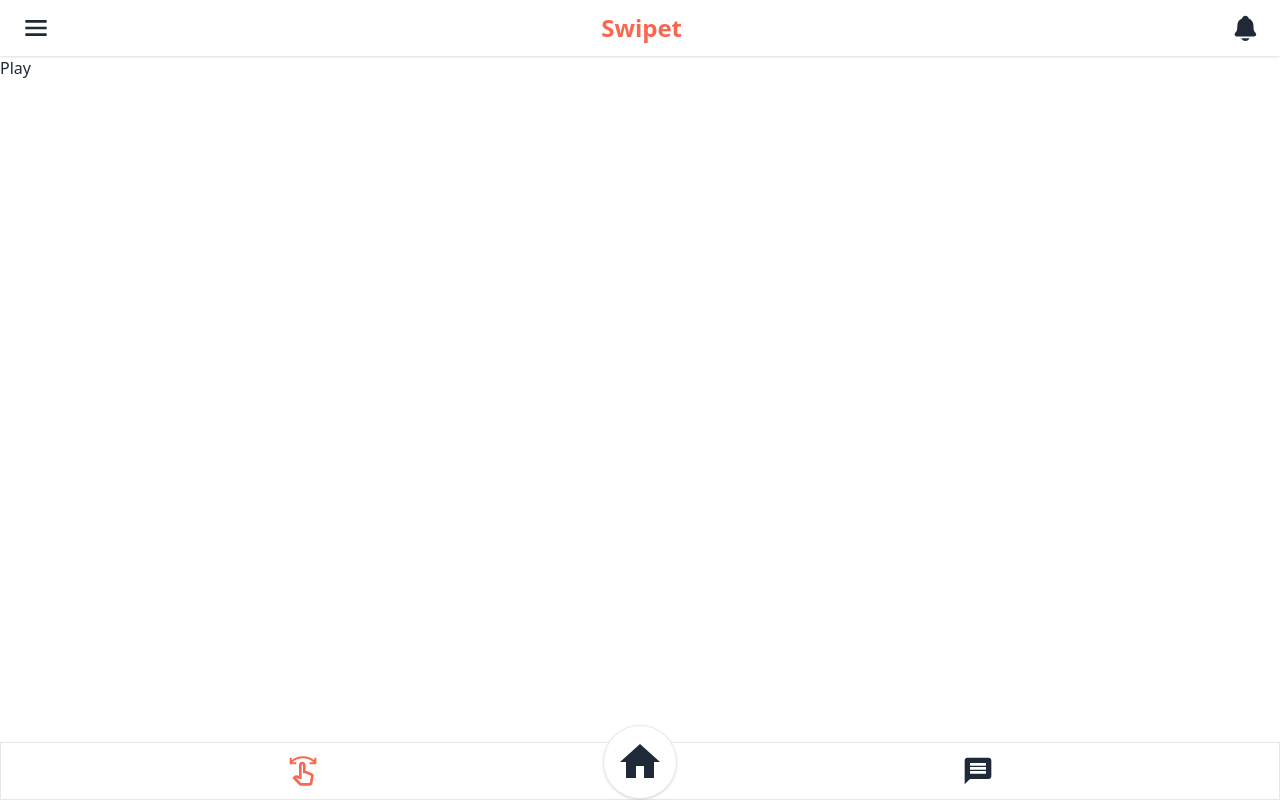
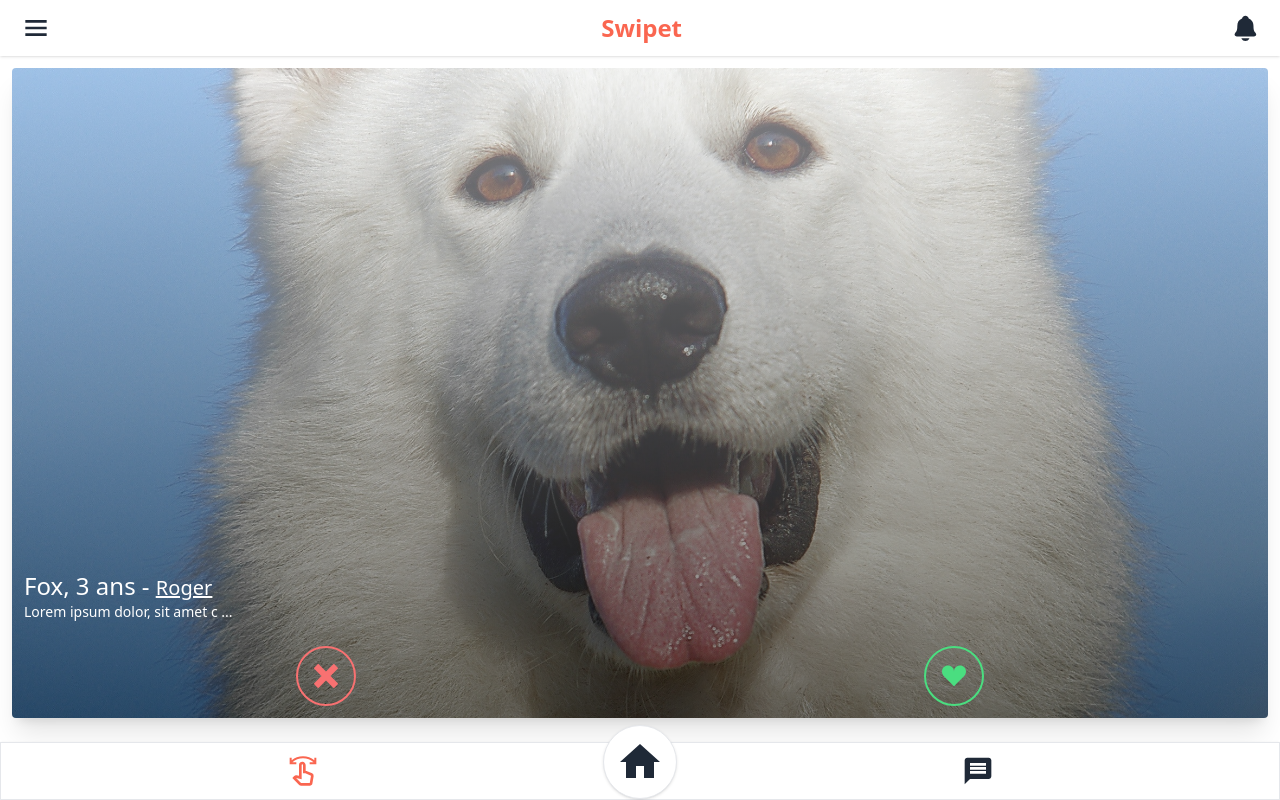
Before and after one commit to JMarchandev/swipter-v2-client, a React (Create React App) app: page /play in a window 1280 px wide. Built offline with nearby package versions, Linux system fonts and the light colour scheme; the HTML template or start-up script is replaced by a standard one.

Commit message:
feat: prepare play page

```diff
--- /dev/null
+++ b/src/components/play/actionButtons.tsx
@@ -0,0 +1,17 @@
+import { BsSuitHeartFill } from "react-icons/bs";
+import { ImCross } from "react-icons/im";
+
+export const ActionButtons = () => {
+  return (
+    <div className="flex justify-around">
+      <div className="w-15 h-15 border-2 border-red-400 m-3 rounded-full">
+        <ImCross size={"2rem"} className="m-3 p-1 text-red-400" />
+      </div>
+      <div className="w-15 h-15 border-2 border-green-400 m-3 rounded-full">
+        <BsSuitHeartFill size={"2rem"} className="m-3 p-1 text-green-400" />
+      </div>
+    </div>
+  );
+};
+
+export default ActionButtons;
--- /dev/null
+++ b/src/components/play/petInformations.tsx
@@ -0,0 +1,29 @@
+import { Link } from "react-router-dom";
+
+type Props = {
+  name: string;
+  age: number;
+  description: string;
+  owner: string;
+};
+
+export const PetInformations = ({ name, description, age, owner }: Props) => {
+  const petNameRow = `${name}, ${age} ${age > 1 ? "ans" : "an"}`;
+
+  const petDescriptionRow = `${description.slice(0, 29)} ${
+    description.length > 30 && "..."
+  }`;
+  return (
+    <div className="text-white mx-3">
+      <h3 className="text-2xl">
+        {petNameRow} -{" "}
+        <span className="underline text-xl">
+          <Link to="/auth">{owner}</Link>
+        </span>
+      </h3>
+      <p className="text-sm text-base-500 mb-3">{petDescriptionRow}</p>
+    </div>
+  );
+};
+
+export default PetInformations;
--- a/src/pages/play/index.tsx
+++ b/src/pages/play/index.tsx
@@ -1,9 +1,27 @@
+import ActionButtons from "../../components/play/actionButtons";
 import Layout from "../../layout";
+import PetInformations from "../../components/play/petInformations";
+import dog1 from "../../assets/images/play/dog1.jpg";
 
 export const Play = () => {
   return (
     <Layout>
-      <>Play</>
+      <div
+        style={{
+          minHeight: window.innerHeight - 2 * 75,
+          maxHeight: window.innerHeight - 2 * 75,
+          backgroundImage: `linear-gradient(to bottom, rgba(245, 246, 252, 0.52), rgba(0, 0, 0, 0.52)), url(${dog1})`,
+        }}
+        className="m-3 bg-cover bg-center flex flex-col justify-end rounded shadow-xl"
+      >
+        <PetInformations
+          name="Fox"
+          age={3}
+          description="Lorem ipsum dolor, sit amet consectetur adipisicing elit. A assumenda optio rem, nobis odio consequuntur error commodi hic temporibus quod, laudantium tempora aperiam sunt quae praesentium voluptatum itaque! Modi, error? Earum nisi in, quidem, optio, repellat eveniet voluptates magnam similique fuga id quia rem provident mollitia architecto quibusdam voluptatum. Necessitatibus?"
+          owner="Roger"
+        />
+        <ActionButtons />
+      </div>
     </Layout>
   );
 };
```
Also changed, not shown: src/assets/images/play/dog1.jpg (added).
